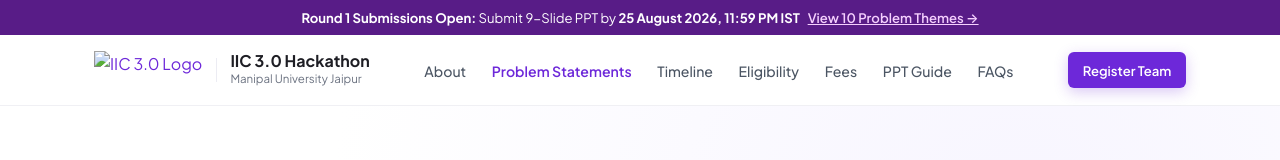
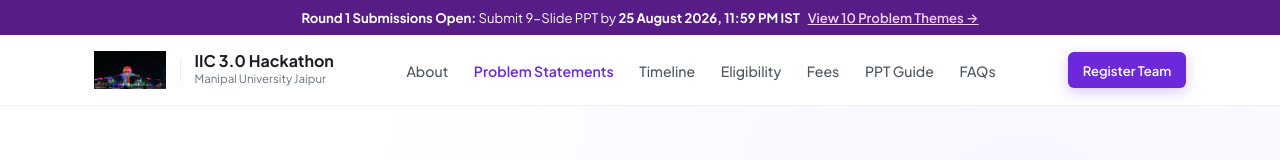
Before and after one commit to arihantjain19/IIC-3.0, a plain HTML site: page index.html in a window 1280 px wide. Shown: the top 160 px of the page. Drawn offline with Linux system fonts and the light colour scheme.

Commit message:
index.html

```diff
--- a/index.html
+++ b/index.html
@@ -31,7 +31,7 @@
   <header class="site-header">
     <div class="container nav-container">
       <a href="#" class="brand-logo">
-        <img src="assets/iic_logo.jpg" alt="IIC 3.0 Logo" class="brand-img">
+        <img src="iic_logo.jpg" alt="IIC 3.0 Logo" class="brand-img">
         <div class="brand-divider"></div>
         <div class="brand-text">
           <span class="brand-title">IIC 3.0 Hackathon</span>
```
